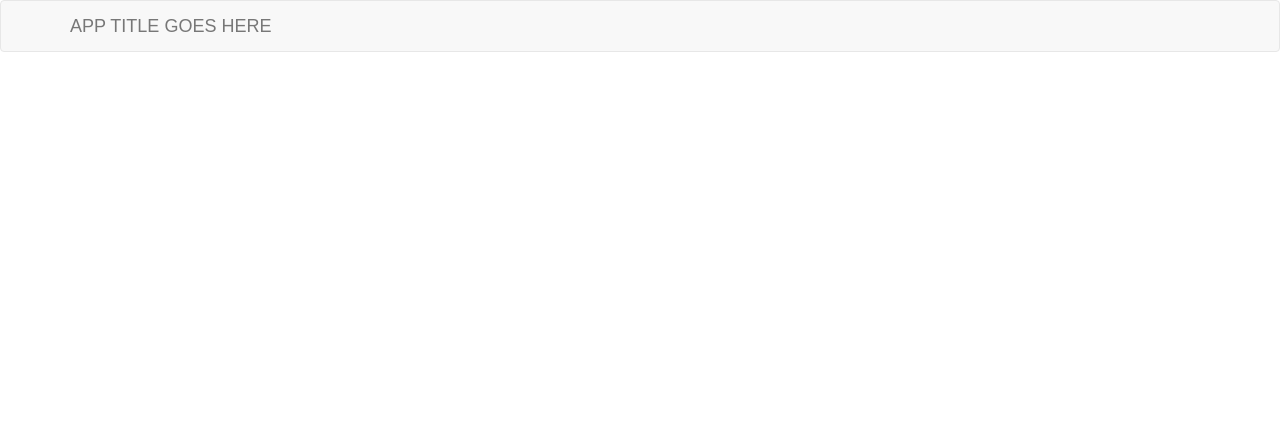
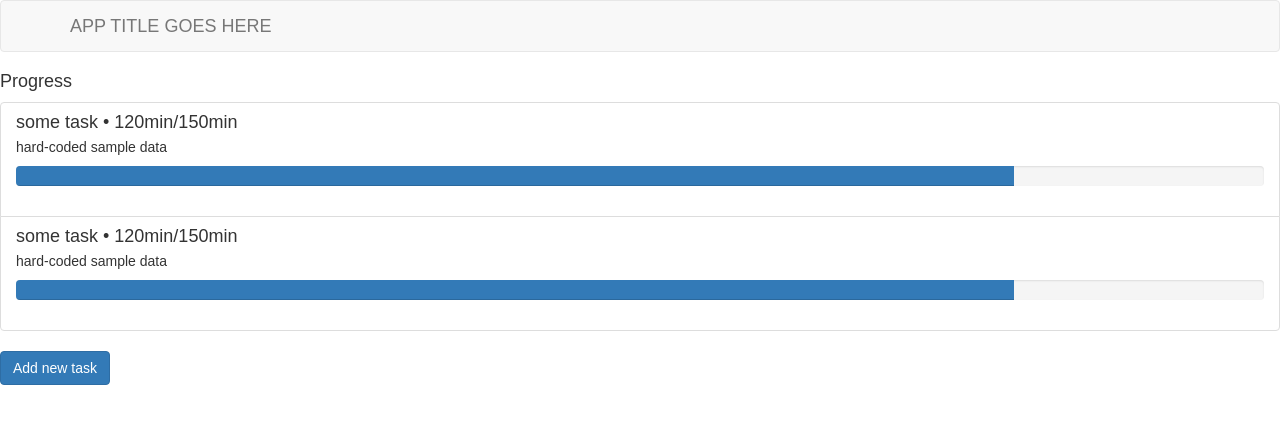
Before and after one commit to what-now/Q3-Project, a React (Create React App) app: page / in a window 1280 px wide. Shown: the top 424 px of the page. Built offline with nearby package versions, Linux system fonts and the light colour scheme.

Commit message:
Add dashboard component and subcomponents

```diff
--- a/src/Dashboard/Dashboard.js
+++ b/src/Dashboard/Dashboard.js
@@ -1,14 +1,43 @@
 import React, {Component} from 'react'
+import Progress from './Progress'
+import FormToggle from  './Form-toggle'
 
 class Dashboard extends Component {
+  constructor(props) {
+    super(props)
 
+    this.state = {
+      tasks: [{
+        id:1,
+        user_id:1,
+        title: 'some task',
+        description: 'hard-coded sample data',
+        required_time: 150,
+        total_time: 120,
+        previously_at: '2017-02-21 00:00:00 PST',
+        priority: 2
+      },{
+        id:2,
+        user_id:1,
+        title: 'some task',
+        description: 'hard-coded sample data',
+        required_time: 150,
+        total_time: 120,
+        previously_at: '2017-02-21 00:00:00 PST',
+        priority: 2
+      }],
 
+    }
+  }
 
   render() {
     return <div>
-
+      <h4>Progress</h4>
+      <Progress tasks={this.state.tasks}/>
+      <FormToggle/>
     </div>
   }
+
 }
 
 export default Dashboard
--- /dev/null
+++ b/src/Dashboard/Form-toggle.js
@@ -0,0 +1,32 @@
+import React, {Component} from 'react'
+import {Button, Modal} from 'react-bootstrap'
+import NewTaskForm from './Task-form'
+
+class FormToggle extends Component {
+  constructor(props) {
+    super(props)
+    this.state = { formVisible: false }
+    this.toggleForm = this.toggleForm.bind(this)
+    this.submitTask = this.submitTask.bind(this)
+  }
+
+  toggleForm() {
+    this.setState({ formVisible: !this.state.formVisible })
+  }
+
+  submitTask(task) {
+    this.setState({ formVisible: false })
+  }
+
+  render() {
+    return <div>
+      <Button bsStyle="primary" onClick={this.toggleForm}>Add new task</Button>
+      <Modal show={this.state.formVisible} onHide={this.toggleForm}>
+        <NewTaskForm submit={this.submitTask}/>
+      </Modal>
+    </div>
+  }
+
+}
+
+export default FormToggle
--- /dev/null
+++ b/src/Dashboard/Progress.js
@@ -0,0 +1,9 @@
+import React from 'react'
+import { ListGroup } from 'react-bootstrap'
+import TaskProgress from './Task-progress'
+
+export default function Progress({ tasks }) {
+  return <ListGroup>
+    {tasks.map(obj => <TaskProgress key={obj.id} task={obj}/>)}
+  </ListGroup>
+}
--- /dev/null
+++ b/src/Dashboard/Task-form.js
@@ -0,0 +1,52 @@
+import React, {Component} from 'react'
+import { FormGroup, ControlLabel, FormControl, InputGroup, Radio, Button } from 'react-bootstrap'
+
+class TaskForm extends Component {
+  constructor(props) {
+    super(props)
+    this.state = {
+      task: {
+        title:'',
+        description:'',
+
+      }
+    }
+
+  }
+
+  render() {
+    return <form onSubmit={(event) => {
+      event.preventDefault()
+      this.props.submit(this.state.task)
+    }}>
+      <FormGroup>
+        <ControlLabel>Task</ControlLabel>
+        <FormControl type="text" value={this.state.task.title} />
+      </FormGroup>
+      <FormGroup>
+        <ControlLabel>Description</ControlLabel>
+        <FormControl componentClass="textarea" value={this.state.task.description}/>
+      </FormGroup>
+      <FormGroup>
+        <ControlLabel>Estimated time required</ControlLabel>
+        <InputGroup>
+          <FormControl/>
+          <InputGroup.Addon>hrs.</InputGroup.Addon>
+          <FormControl/>
+          <InputGroup.Addon>min.</InputGroup.Addon>
+        </InputGroup>
+      </FormGroup>
+      <FormGroup>
+        <ControlLabel>Priority</ControlLabel>
+        <InputGroup>
+          <Radio inline>1</Radio>
+          <Radio inline>2</Radio>
+          <Radio inline>3</Radio>
+        </InputGroup>
+      </FormGroup>
+      <Button type="submit" bsStyle="primary">Add New</Button>
+    </form>
+  }
+}
+
+export default TaskForm
--- /dev/null
+++ b/src/Dashboard/Task-progress.js
@@ -0,0 +1,9 @@
+import React from 'react'
+import {ListGroupItem, ProgressBar} from 'react-bootstrap'
+
+export default function TaskProgress({ task }) {
+  return <ListGroupItem header={`${task.title} • ${task.total_time}min/${task.required_time}min`}>
+    <p>{task.description}</p>
+    <ProgressBar now={task.total_time / task.required_time * 100}/>
+  </ListGroupItem>
+}
```
